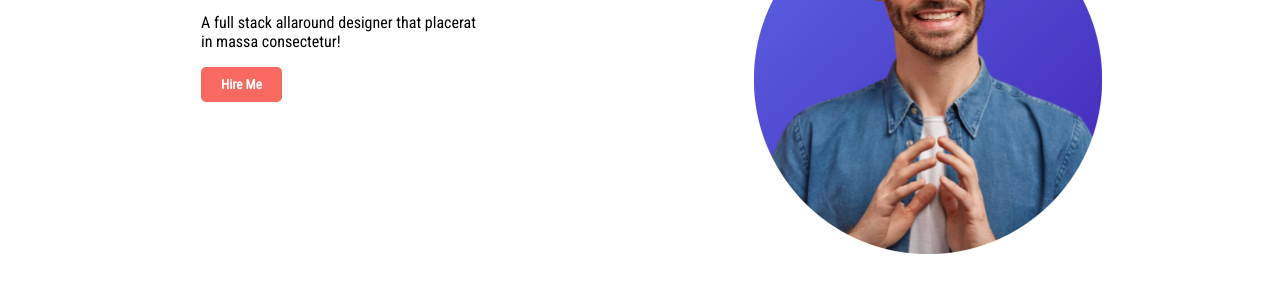
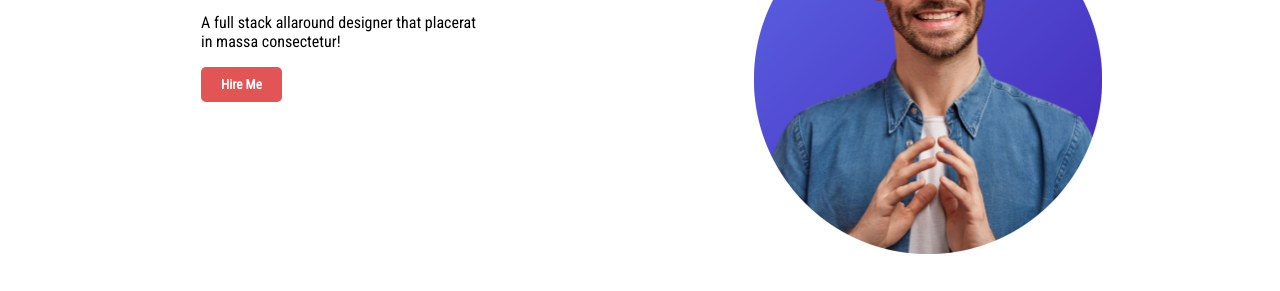
Before and after one commit to ProUzzal/personal-website, a plain HTML site: page index.html in a window 1280 px wide. In both pictures the pointer is over the button "Hire Me". Shown: the part 262-553 px from the top of the page. Drawn offline with Linux system fonts and the light colour scheme.

Commit message:
added button hover

```diff
--- a/style.css
+++ b/style.css
@@ -2,7 +2,7 @@ html,body{
     margin: 0;
     padding: 0;
     overflow-x:hidden;
-    ont-family: 'Roboto', sans-serif;
+    font-family: 'Roboto', sans-serif;
 }
 *{
 
@@ -146,6 +146,11 @@ color: white;
     height: 52px;
     margin: 10px;}
 
+
+button:hover{
+    cursor: pointer;
+    background: rgba(219, 43, 43, 0.8)
+}
     /* Responsive for mobile device */
     @media only screen and (max-width: 600px) {
         .col-half{
```
